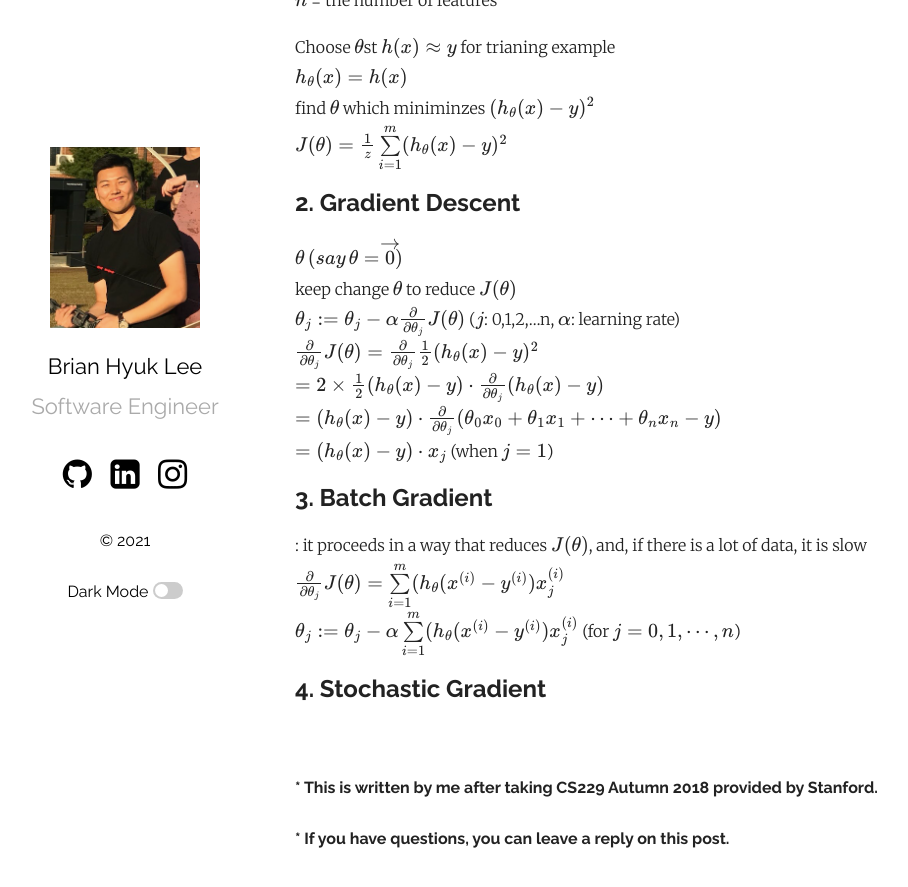
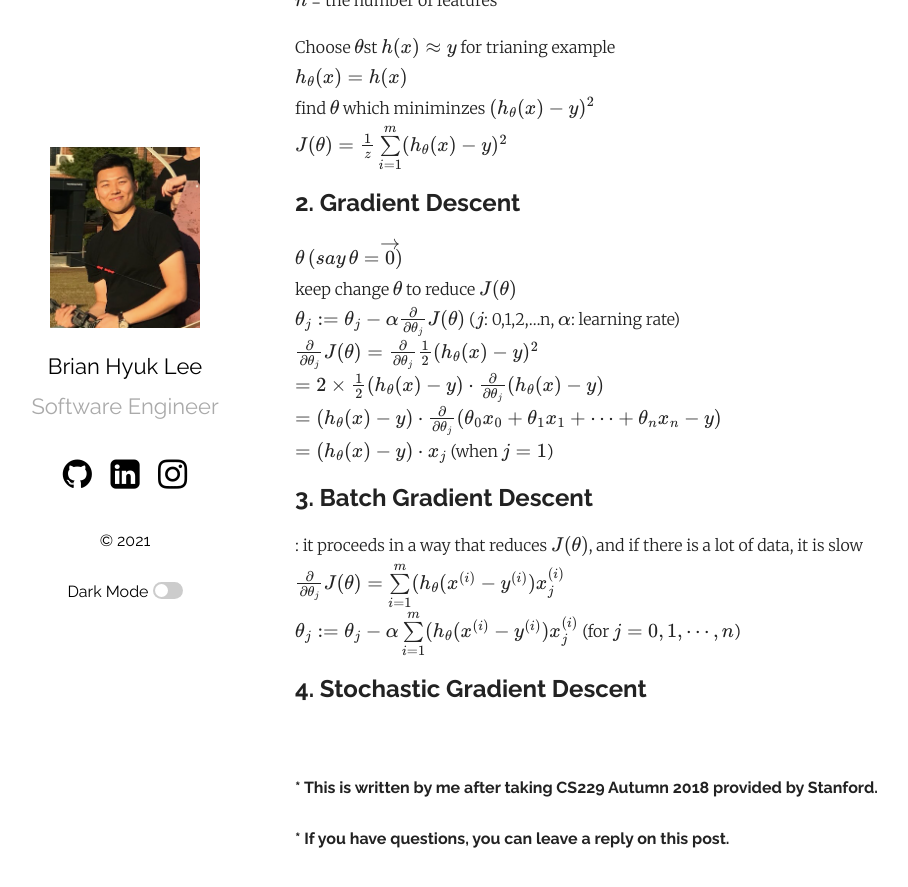
Before and after one commit to dlgur1994/dlgur1994.github.io, a Jekyll site: the page built from _posts/2021-04-06-CS229-Lecture2.md, in a window 1280 px wide and 900 px high, scrolled down 621 px. Shown: the top 887 px of the window, without its empty margins (60-968 px from the left). Built offline with Jekyll 4.4.1, drawn with Linux system fonts in a browser that asks for light colours; formulas are drawn with MathJax 3; comment, search, counter and statistics services are not loaded.

Commit message:
CS229 lecture2 ing 21/04/20

```diff
--- a/_posts/2021-04-06-CS229-Lecture2.md
+++ b/_posts/2021-04-06-CS229-Lecture2.md
@@ -29,12 +29,12 @@ $$= 2 \times {1 \over 2} (h_{\theta}(x) - y) \cdot {\partial \over \partial \the
 $$= (h_{\theta}(x) - y) \cdot {\partial \over \partial \theta_{j}} (\theta_{0}x_{0} + \theta_{1}x_{1} + \cdots + \theta_{n}x_{n} - y)$$
 $$= (h_{\theta}(x) - y) \cdot x_{j}$$ (when $$j=1$$)
 
-## 3. Batch Gradient
-: it proceeds in a way that reduces $$J(\theta)$$, and, if there is a lot of data, it is slow
-$${\partial \over \partial \theta_{j}} J(\theta) = \sum \limits_{i=1}^m (h_{\theta}(x^{(i)} - y^{(i)}) x_{j}^{(i)}$$
-$$\theta_{j} := \theta_{j} - \alpha \sum \limits_{i=1}^m (h_{\theta}(x^{(i)} - y^{(i)}) x_{j}^{(i)}$$ (for $$j = 0,1, \cdots , n$$)
+## 3. Batch Gradient Descent
+: it proceeds in a way that reduces $$J(\theta)$$, and if there is a lot of data, it is slow
+$${\partial \over \partial \theta_{j}} J(\theta) = \sum \limits_{i=1}^m (h_{\theta}(x^{(i)}-y^{(i)}) x_{j}^{(i)}$$
+$$\theta_{j} := \theta_{j} - \alpha \sum \limits_{i=1}^m (h_{\theta}(x^{(i)}-y^{(i)}) x_{j}^{(i)}$$ (for $$j = 0,1, \cdots , n$$)
 
-## 4. Stochastic Gradient
+## 4. Stochastic Gradient Descent
 
 
 
```
